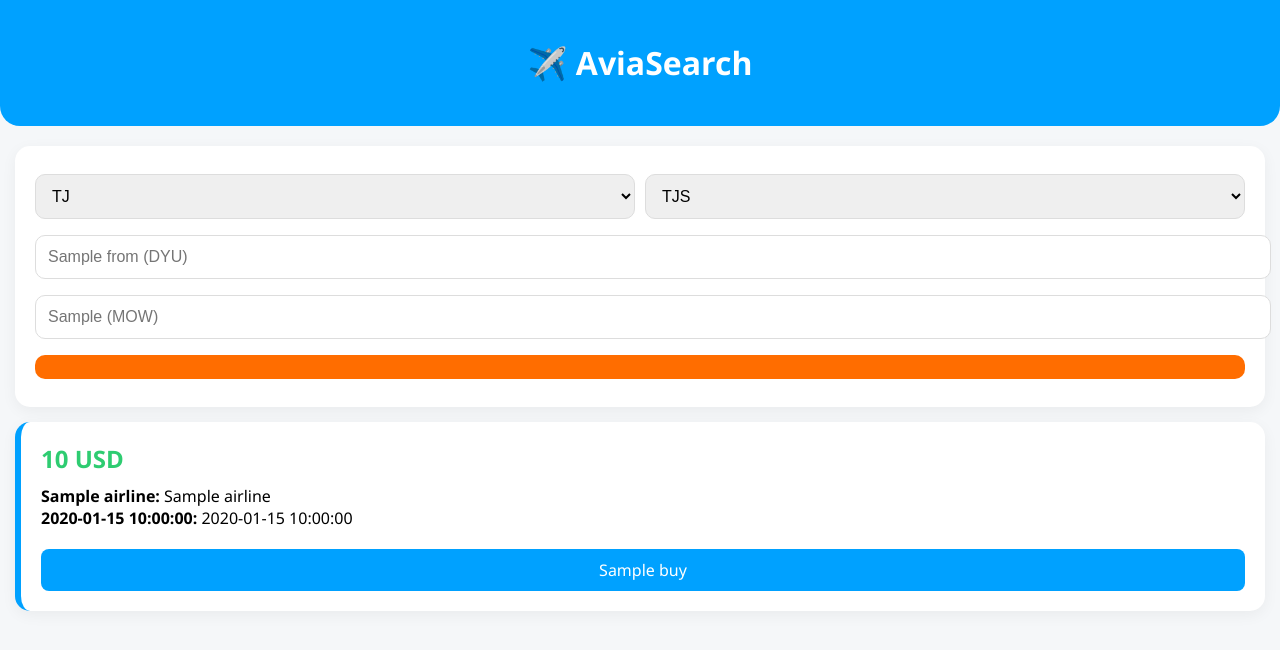
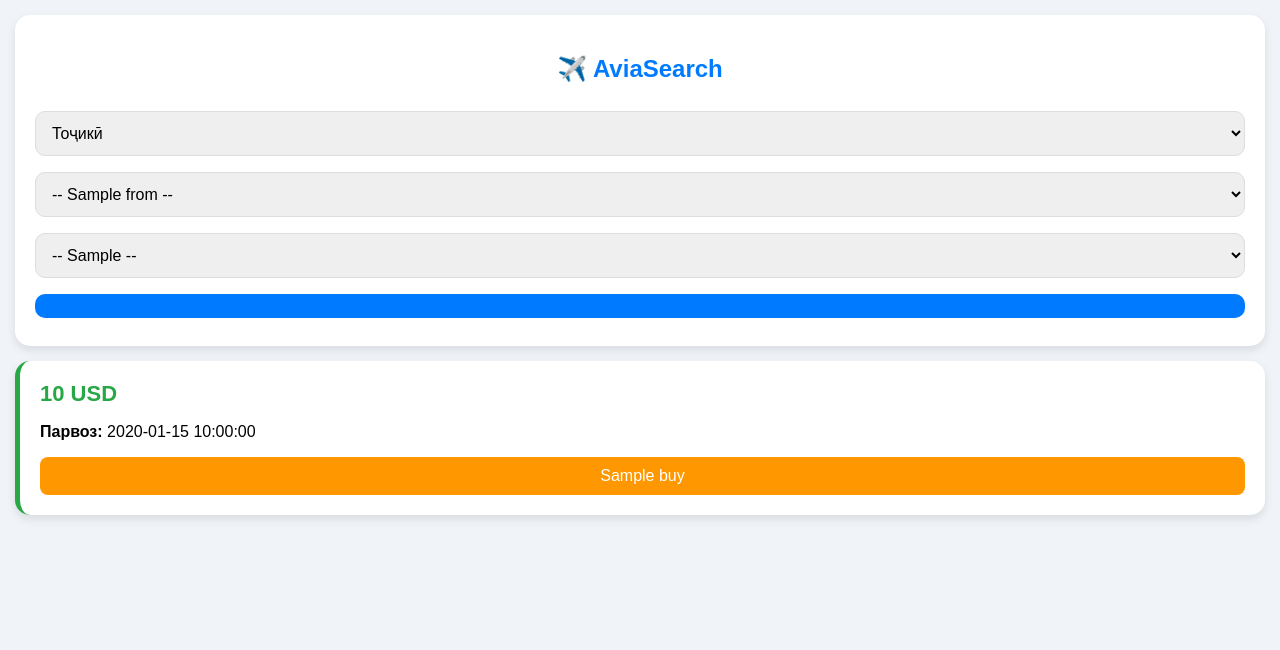
Before and after one commit to OSON-SAVDO/my-travel-app, a Python web app: template templates/index.html in a window 1280 px wide. Shown: the top 650 px of the page. Run offline with Jinja, Linux system fonts and the light colour scheme; the template is opened without the code that fills it: most values are stand-ins (such as "Sample title", 1, 10 or a date in 2020).

Commit message:
Refactor styles and update form elements in index.html

```diff
--- a/templates/index.html
+++ b/templates/index.html
@@ -5,47 +5,49 @@
     <meta name="viewport" content="width=device-width, initial-scale=1.0">
     <title>{{ t.title }}</title>
     <style>
-        :root { --primary: #00a1ff; --bg: #f5f7f9; }
-        body { font-family: 'Segoe UI', sans-serif; background: var(--bg); margin: 0; padding: 15px; }
-        .header { background: var(--primary); color: white; padding: 20px; border-radius: 0 0 20px 20px; margin: -15px -15px 20px -15px; text-align: center; }
-        .card { background: white; padding: 20px; border-radius: 15px; box-shadow: 0 4px 15px rgba(0,0,0,0.05); margin-bottom: 15px; }
-        input, select, button { width: 100%; padding: 12px; margin: 8px 0; border-radius: 10px; border: 1px solid #ddd; font-size: 16px; }
-        button { background: #ff6d00; color: white; border: none; font-weight: bold; cursor: pointer; }
-        .ticket { border-left: 6px solid var(--primary); display: flex; flex-direction: column; }
-        .price { font-size: 24px; color: #2ecc71; font-weight: bold; }
-        .buy-btn { background: var(--primary); text-decoration: none; color: white; text-align: center; padding: 10px; border-radius: 8px; margin-top: 10px; }
+        body { font-family: sans-serif; background: #f0f4f8; margin: 0; padding: 15px; }
+        .card { background: white; padding: 20px; border-radius: 15px; box-shadow: 0 4px 10px rgba(0,0,0,0.1); margin-bottom: 15px; }
+        select, button { width: 100%; padding: 12px; margin: 8px 0; border-radius: 10px; border: 1px solid #ddd; font-size: 16px; }
+        button { background: #007bff; color: white; border: none; font-weight: bold; cursor: pointer; }
+        .ticket { border-left: 5px solid #28a745; }
+        .price { font-size: 22px; color: #28a745; font-weight: bold; }
+        .buy-btn { display: block; background: #ff9800; color: white; text-align: center; padding: 10px; text-decoration: none; border-radius: 8px; margin-top: 10px; }
     </style>
 </head>
 <body>
-    <div class="header"><h1>✈️ AviaSearch</h1></div>
+    <div class="card">
+        <h2 style="text-align:center; color:#007bff;">✈️ AviaSearch</h2>
+        <form method="GET">
+            <select name="lang" onchange="this.form.submit()">
+                <option value="tg" {% if lang=='tg' %}selected{% endif %}>Тоҷикӣ</option>
+                <option value="ru" {% if lang=='ru' %}selected{% endif %}>Русский</option>
+                <option value="en" {% if lang=='en' %}selected{% endif %}>English</option>
+            </select>
 
-    <div class="card">
-        <form method="GET">
-            <div style="display: flex; gap: 10px;">
-                <select name="lang" onchange="this.form.submit()">
-                    <option value="tg" {% if lang=='tg' %}selected{% endif %}>TJ</option>
-                    <option value="ru" {% if lang=='ru' %}selected{% endif %}>RU</option>
-                    <option value="en" {% if lang=='en' %}selected{% endif %}>EN</option>
-                </select>
-                <select name="currency" onchange="this.form.submit()">
-                    <option value="TJS" {% if currency=='TJS' %}selected{% endif %}>TJS</option>
-                    <option value="RUB" {% if currency=='RUB' %}selected{% endif %}>RUB</option>
-                    <option value="USD" {% if currency=='USD' %}selected{% endif %}>USD</option>
-                </select>
-            </div>
-            <input type="text" name="origin" placeholder="{{ t.from }} (DYU)" value="{{ request.args.get('origin','') }}">
-            <input type="text" name="destination" placeholder="{{ t.to }} (MOW)" value="{{ request.args.get('destination','') }}">
+            <select name="origin">
+                <option value="">-- {{ t.from }} --</option>
+                {% for city in cities %}
+                <option value="{{ city.code }}" {% if request.args.get('origin')==city.code %}selected{% endif %}>{{ city.name }}</option>
+                {% endfor %}
+            </select>
+
+            <select name="destination">
+                <option value="">-- {{ t.to }} --</option>
+                {% for city in cities %}
+                <option value="{{ city.code }}" {% if request.args.get('destination')==city.code %}selected{% endif %}>{{ city.name }}</option>
+                {% endfor %}
+            </select>
+
             <button type="submit">{{ t.search }}</button>
         </form>
     </div>
 
+    {% if error_msg %}<div class="card" style="color:red;">{{ error_msg }}</div>{% endif %}
+
     {% for f in flights %}
     <div class="card ticket">
         <div class="price">{{ f.price }} {{ currency }}</div>
-        <div style="margin: 10px 0;">
-            <b>{{ t.airline }}:</b> {{ f.airline }} <br>
-            <b>{{ t.date }}:</b> {{ f.departure_at }}
-        </div>
+        <p><b>Парвоз:</b> {{ f.departure_at }}</p>
         <a class="buy-btn" href="https://www.aviasales.com{{ f.link }}?marker=701004" target="_blank">{{ t.buy }}</a>
     </div>
     {% endfor %}
```
